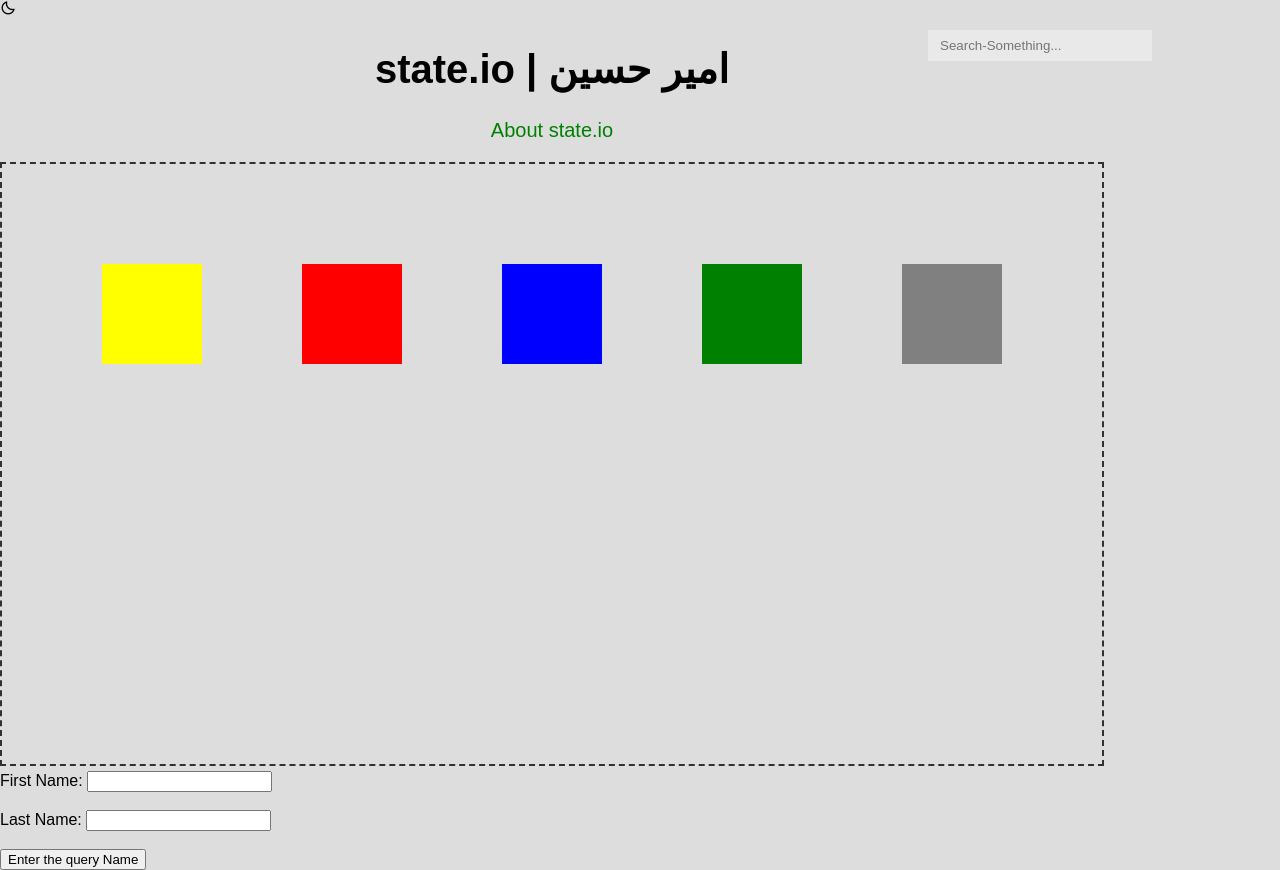
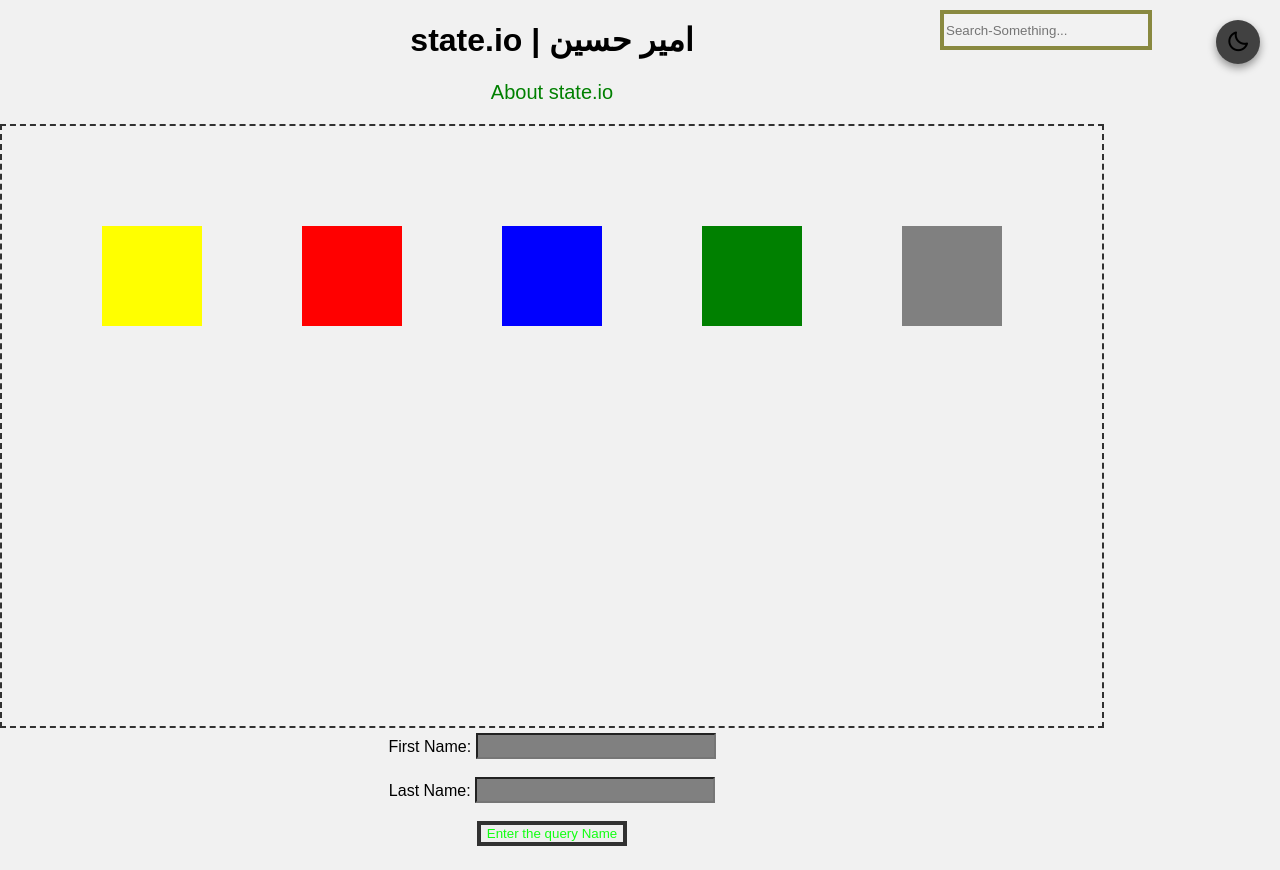
Before and after one commit to amirhoseinjafary1385/State.io, a Flask app: page / in a window 1280 px wide. After the commit the page ends 846 px from the top, so only its background shows below. Run offline with Flask 3, Linux system fonts and the light colour scheme; some libraries are stand-ins or nearby versions.

Commit message:
Update style.css

```diff
--- a/static/css/style.css
+++ b/static/css/style.css
@@ -10,17 +10,34 @@ body {
     height: 100vh;
     margin: 0;
     background-color: #ddd;
+    text-align: center;
+    transition: background-color 0.3s ease, color 0.4s ease;
+    background-color: #f1f1f1;
 }
-
+p{
+    text-align: center;
+}
 .game {
     font-family: system-ui,'Segoe UI', 'Open Sans', 'Helvetica Neue', sans-serif;
     justify-content: center;
     display: inline-block;
 }
 
-h1 {
+.intro{
     text-align: center;
-    font-size: 40px;
+}
+#first_name, #last_name{
+    color: rgb(207, 228, 16);
+    background-color: gray;
+    text-align: center;
+    align-items: center;
+    height: 20px;
+    font-size: large;
+}
+#button {
+    color: rgb(17, 255, 17);
+
+    border: 4px solid #313131;
 }
 .graph {
     text-decoration: none;
@@ -28,23 +45,65 @@ h1 {
     color: green;
     font-size: 20px;
 }
+#theme-toggle{
+    position: fixed;  /*relative */
+    top: 10px;
+    right: 20px;
+    cursor: pointer;
+    font-size: 24px;
+    text-align: center;
+    transition: transform 0.4s ease;
+    display: flex;
+    justify-content: center;
+    align-items: center;
+    position: fixed;
+    top: 20px;
+    right: 20px;
+    background-color: #414141;
+    border-radius: 50%;
+    padding: 10PX;
+    box-shadow: 0 4px 8px rgba(0,0,0,0.4); /* Optional: shadow for better visibility */
+}
+.dark-mode #theme-toggle {
+    transform: rotate(180deg);
+}
+
 #search {
-    transition: width ease 0.4s, opacity ease 0.5s;
-    opacity: 1;
-    background: #f1f1f194;
-    border: none;
+    transition: width ease 0.7s, opacity ease 0.5s;
+    opacity: 2;
+    background: #f2f2f2;
+    border: 4px solid #898940;
     color: #212121;
-    padding: 8px 12px;
     margin-bottom: 0;
-    text-align: left;
-    top: 30px;
+    height: 30px;
+    top: 10px;
     position: fixed;
     width: 200px;
+    margin: auto;
 }
 #search:focus {
     width: 120px;
 
 }
+/* BoxIcone */
+body.dark-mode {
+    background-color: #121212;
+    color: #ffffff;
+}
+
+body.dark-mode .game1 {
+    background-color: #1e1e1e;
+}
+
+body.dark-mode input,
+body.dark-mode canvas {
+    background-color: #333333;
+    color: #ffffff;
+}
+
+
+
+
 @media (min-width: 1024px) {
     input#search {
       right: max(100px, calc(100vw / 2 - 512px));
```
